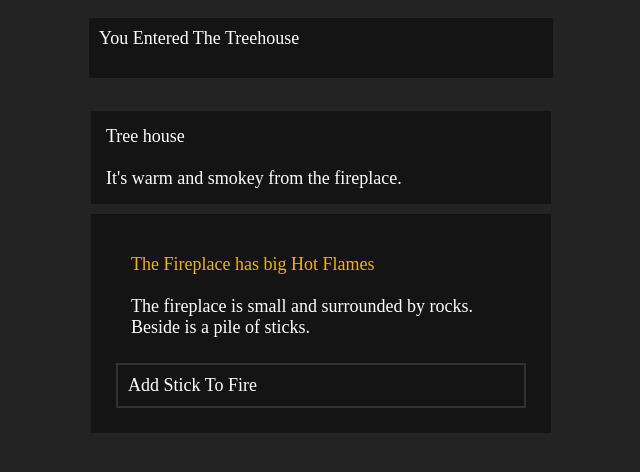
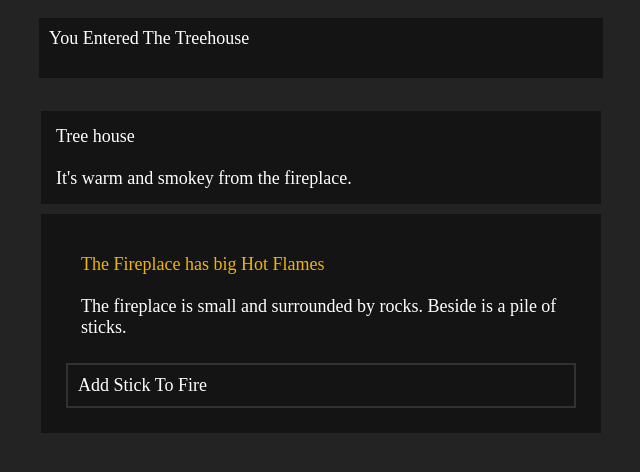
Before and after one commit to Phoetius/tree-house-txt-game, a plain HTML site: page index.html in a window 1280 px wide. Shown: the whole page, without its empty margins (319-959 px from the left). Drawn offline with Linux system fonts and the light colour scheme.

Commit message:
Increased max-width

```diff
--- a/index.html
+++ b/index.html
@@ -63,7 +63,7 @@
 
     </style>
 
-    <body style="max-width:500px; margin:0px; margin-left:auto; margin-right:auto; background:rgb(35,35,35)">
+    <body style="max-width:600px; margin:0px; margin-left:auto; margin-right:auto; background:rgb(35,35,35)">
 
             <div id = "events" class = "events"></div>
             <div id = "main" class = "main"></div>
```
